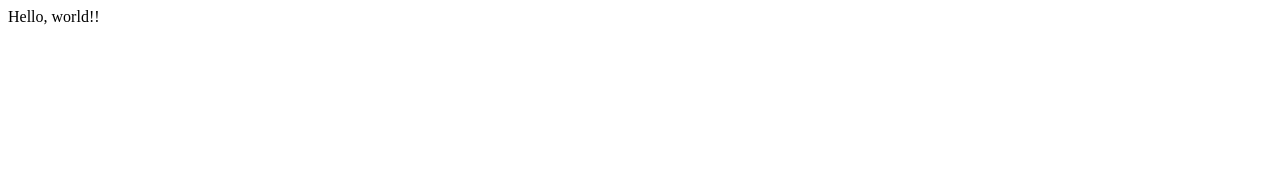
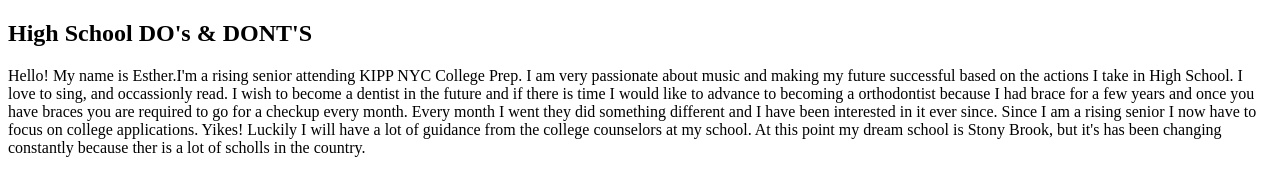
Before and after one commit to ebabalola/ebabalola.github.io, a plain HTML site: page index.html in a window 1280 px wide. Drawn offline with Linux system fonts and the light colour scheme.

Commit message:
Update index.html

```diff
--- a/index.html
+++ b/index.html
@@ -1 +1,18 @@
-<p>Hello, world!!</p>
+<!DOCTYPEhtml>
+<html>
+<header>
+  <head>
+    <title>High School DO's & DONT'S</title>
+    <meta name="charset" content="UFT-8">
+    <link rel="stylesheet" type="text/css"
+          href="stylesheet.css">
+  </head>
+
+  </header>
+
+  <body>
+    <section>
+    <h1>High School DO's & DONT'S</h1>
+    <p id="fp"> Hello! My name is Esther.I'm a rising senior attending KIPP NYC College Prep.
+    I am very passionate about music and making my future successful based on the actions I take in High School. I love to sing, and occassionly read.
+    I wish to become a dentist in the future and if there is time I would like to advance to becoming a orthodontist because I had brace for a few years and once you have braces you are required to go for a checkup every month. Every month I went they did something different and I have been interested in it ever since. Since I am a rising senior I now have to focus on college applications. Yikes! Luckily I will have a lot of guidance from the college counselors at my school. At this point my dream school is Stony Brook, but it's has been changing constantly because ther is a lot of scholls in the country.</p>
```
